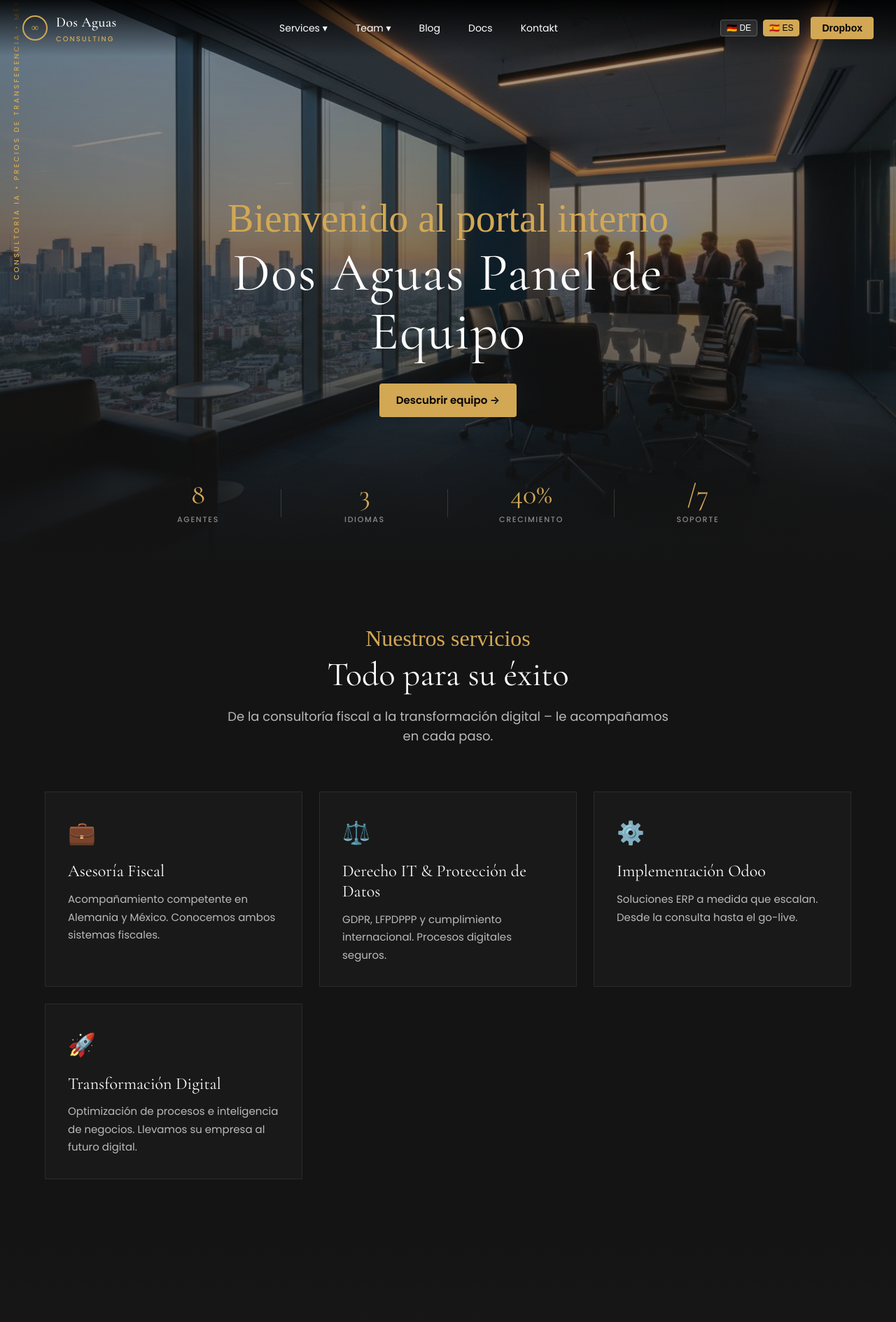
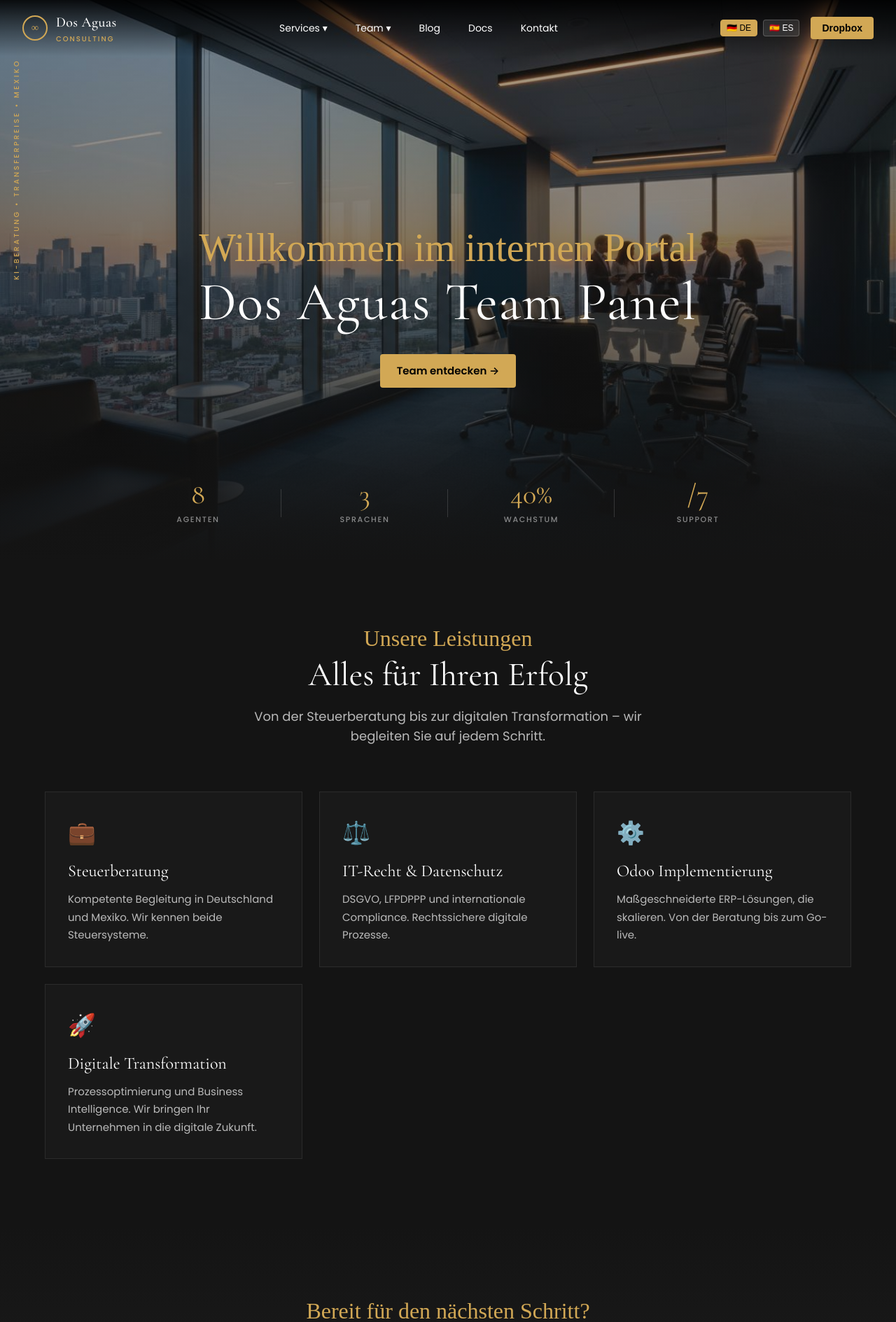
Before and after one commit to seebinator/dos-aguas-website, a Next.js app: page / in a window 1280 px wide. Shown: the top 1889 px of the page at 70% size. Built offline with nearby package versions, Linux system fonts and the light colour scheme; a web font is replaced by a local one.

Commit message:
feat: Add i18n support for German and Spanish
- Translations in lib/i18n.ts
- I18nContext for state management
- Language switcher in navigation
- All content translated (DE/ES)
- Dynamic side text based on locale

```diff
--- a/app/globals.css
+++ b/app/globals.css
@@ -220,7 +220,7 @@ h1, h2, h3, h4, h5, h6 {
 
 /* Rotated side text */
 .hero::before {
-  content: 'CONSULTORÍA IA • PRECIOS DE TRANSFERENCIA • MÉXICO';
+  content: attr(data-side-text);
   position: absolute;
   left: var(--space-6);
   top: 50%;
--- a/app/layout.tsx
+++ b/app/layout.tsx
@@ -1,9 +1,10 @@
 import type { Metadata } from 'next'
 import './globals.css'
+import { I18nProvider } from '@/lib/i18n-context'
 
 export const metadata: Metadata = {
-  title: 'Dos Aguas Intranet | Panel de Equipo',
-  description: 'Consultoría IA • Precios de Transferencia • México',
+  title: 'Dos Aguas Consulting | Deutschland – Mexiko',
+  description: 'Steuerberatung, IT-Recht, Odoo und digitale Transformation. Ihr Partner für grenzüberschreitendes Geschäft.',
 }
 
 export default function RootLayout({
@@ -12,13 +13,15 @@ export default function RootLayout({
   children: React.ReactNode
 }) {
   return (
-    <html lang="es">
+    <html lang="de">
       <head>
         <link rel="preconnect" href="https://fonts.googleapis.com" />
         <link rel="preconnect" href="https://fonts.gstatic.com" crossOrigin="anonymous" />
         <link href="https://fonts.googleapis.com/css2?family=Cormorant+Garamond:ital,wght@0,300;0,400;0,500;0,600;0,700;1,300;1,400&family=Poppins:ital,wght@0,300;0,400;0,500;0,600;0,700;1,300;1,400&family=Qwitcher+Grypen:wght@400;700&display=swap" rel="stylesheet" />
       </head>
-      <body>{children}</body>
+      <body>
+        <I18nProvider>{children}</I18nProvider>
+      </body>
     </html>
   )
 }
--- a/app/page.tsx
+++ b/app/page.tsx
@@ -1,6 +1,11 @@
+'use client'
+
 import Link from 'next/link'
+import { useI18n } from '@/lib/i18n-context'
 
 export default function Home() {
+  const { locale, t, setLocale } = useI18n()
+
   return (
     <>
       {/* Navigation */}
@@ -15,33 +20,43 @@ export default function Home() {
           </Link>
 
           <ul className="nav-links">
-            <li><Link href="/services">Services ▾</Link></li>
-            <li><Link href="/team">Team ▾</Link></li>
-            <li><Link href="/blog">Blog</Link></li>
-            <li><Link href="/docs">Docs</Link></li>
-            <li><Link href="/kontakt">Kontakt</Link></li>
+            <li><Link href="/services">{t.nav.services} ▾</Link></li>
+            <li><Link href="/team">{t.nav.team} ▾</Link></li>
+            <li><Link href="/blog">{t.nav.blog}</Link></li>
+            <li><Link href="/docs">{t.nav.docs}</Link></li>
+            <li><Link href="/kontakt">{t.nav.contact}</Link></li>
           </ul>
 
           <div className="nav-actions">
             <div className="lang-switcher">
-              <button className="lang-btn">🇩🇪 DE</button>
-              <button className="lang-btn active">🇪🇸 ES</button>
+              <button
+                className={`lang-btn ${locale === 'de' ? 'active' : ''}`}
+                onClick={() => setLocale('de')}
+              >
+                🇩🇪 DE
+              </button>
+              <button
+                className={`lang-btn ${locale === 'es' ? 'active' : ''}`}
+                onClick={() => setLocale('es')}
+              >
+                🇪🇸 ES
+              </button>
             </div>
-            <button className="btn-nav">Dropbox</button>
+            <button className="btn-nav">{t.nav.dropbox}</button>
           </div>
         </div>
       </nav>
 
       <main>
         {/* Hero Section */}
-        <section className="hero">
+        <section className="hero" data-side-text={t.sideText}>
           <div className="hero-content">
-            <p className="hero-pretitle">Bienvenido al portal interno</p>
+            <p className="hero-pretitle">{t.hero.pretitle}</p>
             <h1 className="hero-title">
-              Dos Aguas Panel de Equipo
+              {t.hero.title}
             </h1>
             <Link href="/team" className="hero-cta">
-              Descubrir equipo →
+              {t.hero.cta}
             </Link>
           </div>
 
@@ -50,19 +65,19 @@ export default function Home() {
             <div className="stats-grid">
               <div className="stat-item">
                 <div className="stat-value">8</div>
-                <div className="stat-label">Agentes</div>
+                <div className="stat-label">{t.stats.agents}</div>
               </div>
               <div className="stat-item">
                 <div className="stat-value">3</div>
-                <div className="stat-label">Idiomas</div>
+                <div className="stat-label">{t.stats.languages}</div>
               </div>
               <div className="stat-item">
                 <div className="stat-value">40%</div>
-                <div className="stat-label">Crecimiento</div>
+                <div className="stat-label">{t.stats.growth}</div>
               </div>
               <div className="stat-item">
                 <div className="stat-value">/7</div>
-                <div className="stat-label">Soporte</div>
+                <div className="stat-label">{t.stats.support}</div>
               </div>
             </div>
           </div>
@@ -71,63 +86,45 @@ export default function Home() {
         {/* Features Section */}
         <section className="section">
           <div className="section-header">
-            <p className="section-pretitle">Nuestros servicios</p>
-            <h2 className="section-title">Todo para su éxito</h2>
-            <p className="section-description">
-              De la consultoría fiscal a la transformación digital –
-              le acompañamos en cada paso.
-            </p>
+            <p className="section-pretitle">{t.services.pretitle}</p>
+            <h2 className="section-title">{t.services.title}</h2>
+            <p className="section-description">{t.services.description}</p>
           </div>
 
           <div className="feature-grid">
             <div className="feature-card">
               <div className="feature-icon">💼</div>
-              <h3>Asesoría Fiscal</h3>
-              <p>
-                Acompañamiento competente en Alemania y México.
-                Conocemos ambos sistemas fiscales.
-              </p>
+              <h3>{t.services.tax.title}</h3>
+              <p>{t.services.tax.description}</p>
             </div>
 
             <div className="feature-card">
               <div className="feature-icon">⚖️</div>
-              <h3>Derecho IT & Protección de Datos</h3>
-              <p>
-                GDPR, LFPDPPP y cumplimiento internacional.
-                Procesos digitales seguros.
-              </p>
+              <h3>{t.services.legal.title}</h3>
+              <p>{t.services.legal.description}</p>
             </div>
 
             <div className="feature-card">
               <div className="feature-icon">⚙️</div>
-              <h3>Implementación Odoo</h3>
-              <p>
-                Soluciones ERP a medida que escalan.
-                Desde la consulta hasta el go-live.
-              </p>
+              <h3>{t.services.odoo.title}</h3>
+              <p>{t.services.odoo.description}</p>
             </div>
 
             <div className="feature-card">
               <div className="feature-icon">🚀</div>
-              <h3>Transformación Digital</h3>
-              <p>
-                Optimización de procesos e inteligencia de negocios.
-                Llevamos su empresa al futuro digital.
-              </p>
+              <h3>{t.services.digital.title}</h3>
+              <p>{t.services.digital.description}</p>
             </div>
           </div>
         </section>
 
         {/* CTA Section */}
         <section className="cta-section">
-          <p className="cta-pretitle">¿Listo para el siguiente paso?</p>
-          <h2 className="cta-title">Hablemos de su proyecto</h2>
-          <p className="cta-description">
-            Contáctenos para una consulta inicial sin compromiso.
-            Juntos daremos forma a su transformación digital.
-          </p>
+          <p className="cta-pretitle">{t.cta.pretitle}</p>
+          <h2 className="cta-title">{t.cta.title}</h2>
+          <p className="cta-description">{t.cta.description}</p>
           <Link href="/kontakt" className="btn-primary">
-            Contactar ahora →
+            {t.cta.button}
           </Link>
         </section>
       </main>
@@ -138,12 +135,12 @@ export default function Home() {
           <Link href="/" className="footer-logo">Dos Aguas</Link>
 
           <ul className="footer-links">
-            <li><Link href="/impressum">Impressum</Link></li>
-            <li><Link href="/datenschutz">Datenschutz</Link></li>
-            <li><Link href="/kontakt">Kontakt</Link></li>
+            <li><Link href="/impressum">{t.footer.imprint}</Link></li>
+            <li><Link href="/datenschutz">{t.footer.privacy}</Link></li>
+            <li><Link href="/kontakt">{t.nav.contact}</Link></li>
           </ul>
 
-          <span className="footer-copy">© 2026 Dos Aguas Consulting</span>
+          <span className="footer-copy">{t.footer.copyright}</span>
         </div>
       </footer>
     </>
--- /dev/null
+++ b/lib/i18n-context.tsx
@@ -0,0 +1,32 @@
+'use client'
+
+import { createContext, useContext, useState, ReactNode } from 'react'
+import { translations, Locale } from '@/lib/i18n'
+
+interface I18nContextType {
+  locale: Locale
+  t: typeof translations.en
+  setLocale: (locale: Locale) => void
+}
+
+const I18nContext = createContext<I18nContextType | undefined>(undefined)
+
+export function I18nProvider({ children }: { children: ReactNode }) {
+  const [locale, setLocale] = useState<Locale>('de')
+
+  const t = translations[locale]
+
+  return (
+    <I18nContext.Provider value={{ locale, t, setLocale }}>
+      {children}
+    </I18nContext.Provider>
+  )
+}
+
+export function useI18n() {
+  const context = useContext(I18nContext)
+  if (!context) {
+    throw new Error('useI18n must be used within I18nProvider')
+  }
+  return context
+}
--- /dev/null
+++ b/lib/i18n.ts
@@ -0,0 +1,113 @@
+export const translations = {
+  de: {
+    nav: {
+      services: 'Services',
+      team: 'Team',
+      blog: 'Blog',
+      docs: 'Docs',
+      contact: 'Kontakt',
+      dropbox: 'Dropbox',
+    },
+    hero: {
+      pretitle: 'Willkommen im internen Portal',
+      title: 'Dos Aguas Team Panel',
+      cta: 'Team entdecken →',
+    },
+    stats: {
+      agents: 'Agenten',
+      languages: 'Sprachen',
+      growth: 'Wachstum',
+      support: 'Support',
+    },
+    services: {
+      pretitle: 'Unsere Leistungen',
+      title: 'Alles für Ihren Erfolg',
+      description: 'Von der Steuerberatung bis zur digitalen Transformation – wir begleiten Sie auf jedem Schritt.',
+      tax: {
+        title: 'Steuerberatung',
+        description: 'Kompetente Begleitung in Deutschland und Mexiko. Wir kennen beide Steuersysteme.',
+      },
+      legal: {
+        title: 'IT-Recht & Datenschutz',
+        description: 'DSGVO, LFPDPPP und internationale Compliance. Rechtssichere digitale Prozesse.',
+      },
+      odoo: {
+        title: 'Odoo Implementierung',
+        description: 'Maßgeschneiderte ERP-Lösungen, die skalieren. Von der Beratung bis zum Go-live.',
+      },
+      digital: {
+        title: 'Digitale Transformation',
+        description: 'Prozessoptimierung und Business Intelligence. Wir bringen Ihr Unternehmen in die digitale Zukunft.',
+      },
+    },
+    cta: {
+      pretitle: 'Bereit für den nächsten Schritt?',
+      title: 'Lassen Sie uns über Ihr Projekt sprechen',
+      description: 'Kontaktieren Sie uns für ein unverbindliches Erstgespräch. Gemeinsam gestalten wir Ihre digitale Transformation.',
+      button: 'Jetzt kontaktieren →',
+    },
+    footer: {
+      imprint: 'Impressum',
+      privacy: 'Datenschutz',
+      copyright: '© 2026 Dos Aguas Consulting',
+    },
+    sideText: 'KI-BERATUNG • TRANSFERPREISE • MEXIKO',
+  },
+  es: {
+    nav: {
+      services: 'Servicios',
+      team: 'Equipo',
+      blog: 'Blog',
+      docs: 'Docs',
+      contact: 'Contacto',
+      dropbox: 'Dropbox',
+    },
+    hero: {
+      pretitle: 'Bienvenido al portal interno',
+      title: 'Dos Aguas Panel de Equipo',
+      cta: 'Descubrir equipo →',
+    },
+    stats: {
+      agents: 'Agentes',
+      languages: 'Idiomas',
+      growth: 'Crecimiento',
+      support: 'Soporte',
+    },
+    services: {
+      pretitle: 'Nuestros servicios',
+      title: 'Todo para su éxito',
+      description: 'De la consultoría fiscal a la transformación digital – le acompañamos en cada paso.',
+      tax: {
+        title: 'Asesoría Fiscal',
+        description: 'Acompañamiento competente en Alemania y México. Conocemos ambos sistemas fiscales.',
+      },
+      legal: {
+        title: 'Derecho IT & Protección de Datos',
+        description: 'GDPR, LFPDPPP y cumplimiento internacional. Procesos digitales seguros.',
+      },
+      odoo: {
+        title: 'Implementación Odoo',
+        description: 'Soluciones ERP a medida que escalan. Desde la consulta hasta el go-live.',
+      },
+      digital: {
+        title: 'Transformación Digital',
+        description: 'Optimización de procesos e inteligencia de negocios. Llevamos su empresa al futuro digital.',
+      },
+    },
+    cta: {
+      pretitle: '¿Listo para el siguiente paso?',
+      title: 'Hablemos de su proyecto',
+      description: 'Contáctenos para una consulta inicial sin compromiso. Juntos daremos forma a su transformación digital.',
+      button: 'Contactar ahora →',
+    },
+    footer: {
+      imprint: 'Aviso Legal',
+      privacy: 'Privacidad',
+      copyright: '© 2026 Dos Aguas Consulting',
+    },
+    sideText: 'CONSULTORÍA IA • PRECIOS DE TRANSFERENCIA • MÉXICO',
+  },
+} as const
+
+export type Locale = keyof typeof translations
+export type Translations = typeof translations
--- a/package.json
+++ b/package.json
@@ -10,10 +10,11 @@
     "deploy": "next build && next export"
   },
   "dependencies": {
+    "gray-matter": "^4.0.3",
     "next": "^14.0.0",
+    "next-intl": "^4.8.3",
     "react": "^18.2.0",
     "react-dom": "^18.2.0",
-    "gray-matter": "^4.0.3",
     "remark": "^15.0.0",
     "remark-html": "^16.0.0"
   },
```
Also changed, not shown: 1 other file (tests, documents, lock files or other folders).
